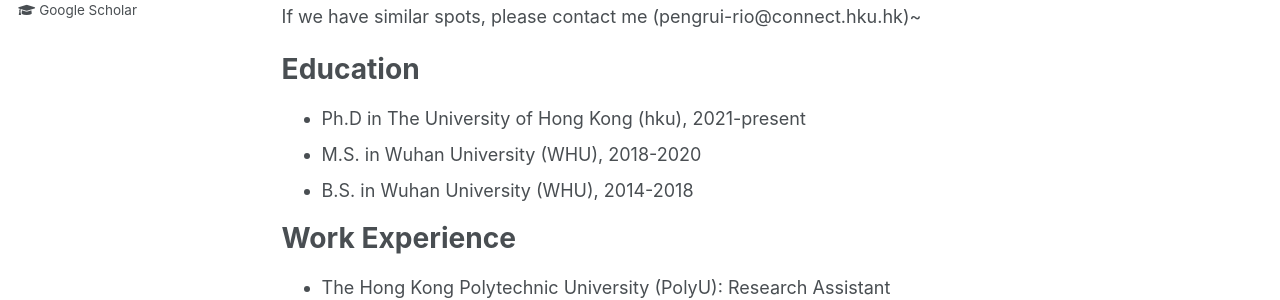
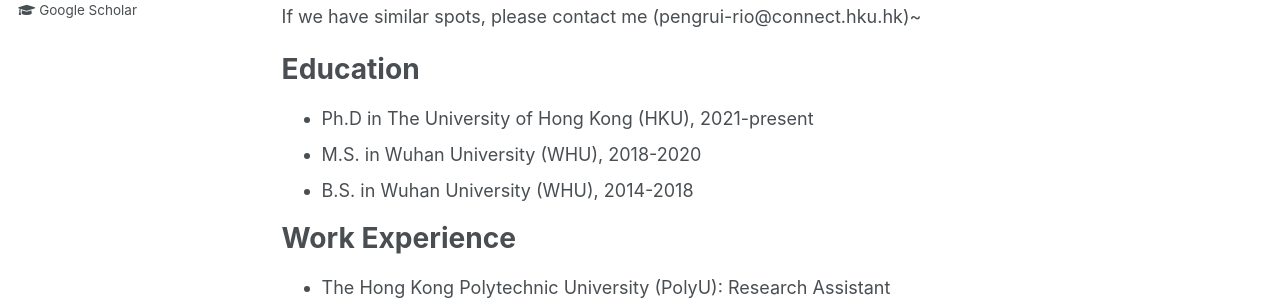
Before and after one commit to professor1996/professor1996.github.io, a Jekyll site: the page built from _pages/about.md, in a window 1280 px wide and 900 px high. Shown: the part 420-720 px from the top of the window. Built offline with Jekyll 4.4.1, drawn with Linux system fonts in a browser that asks for light colours.

```diff
--- a/_pages/about.md
+++ b/_pages/about.md
@@ -21,7 +21,7 @@ If we have similar spots, please contact me (pengrui-rio@connect.hku.hk)~
 
 Education
 ======
-* Ph.D in The University of Hong Kong (hku), 2021-present
+* Ph.D in The University of Hong Kong (HKU), 2021-present
 * M.S. in Wuhan University (WHU), 2018-2020
 * B.S. in Wuhan University (WHU), 2014-2018
 
```
